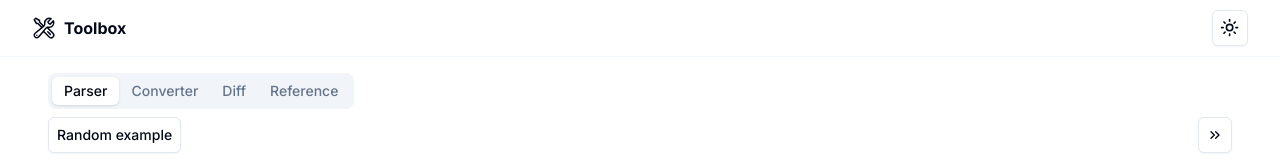
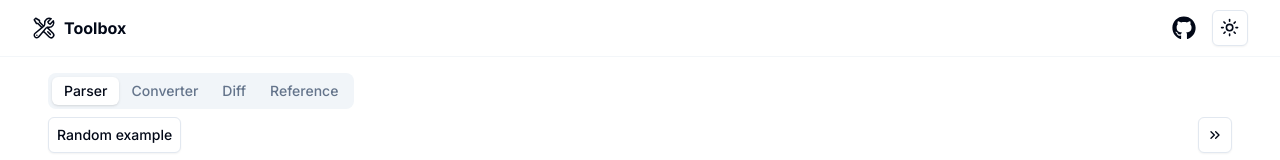
Before and after one commit to thameera/toolbox, a Next.js app: page / in a window 1280 px wide. Shown: the top 160 px of the page. Built offline with nearby package versions, Linux system fonts and the light colour scheme.

Commit message:
Add Github link

```diff
--- a/src/components/site-header.tsx
+++ b/src/components/site-header.tsx
@@ -1,5 +1,6 @@
 import Link from "next/link";
 import { HiOutlineWrenchScrewdriver } from "react-icons/hi2";
+import { FaGithub } from "react-icons/fa";
 import { ModeToggle } from "./mode-toggle";
 
 export function SiteHeader() {
@@ -13,7 +14,14 @@ export function SiteHeader() {
           </Link>
         </div>
 
-        <div className="flex flex-1 items-center justify-between space-x-2 md:justify-end">
+        <div className="flex flex-1 items-center justify-between space-x-4 md:justify-end">
+          <a
+            href="https://github.com/thameera/toolbox"
+            target="_blank"
+            className="flex items-center space-x-2"
+          >
+            <FaGithub className="w-6 h-6" />
+          </a>
           <ModeToggle />
         </div>
       </div>
```
